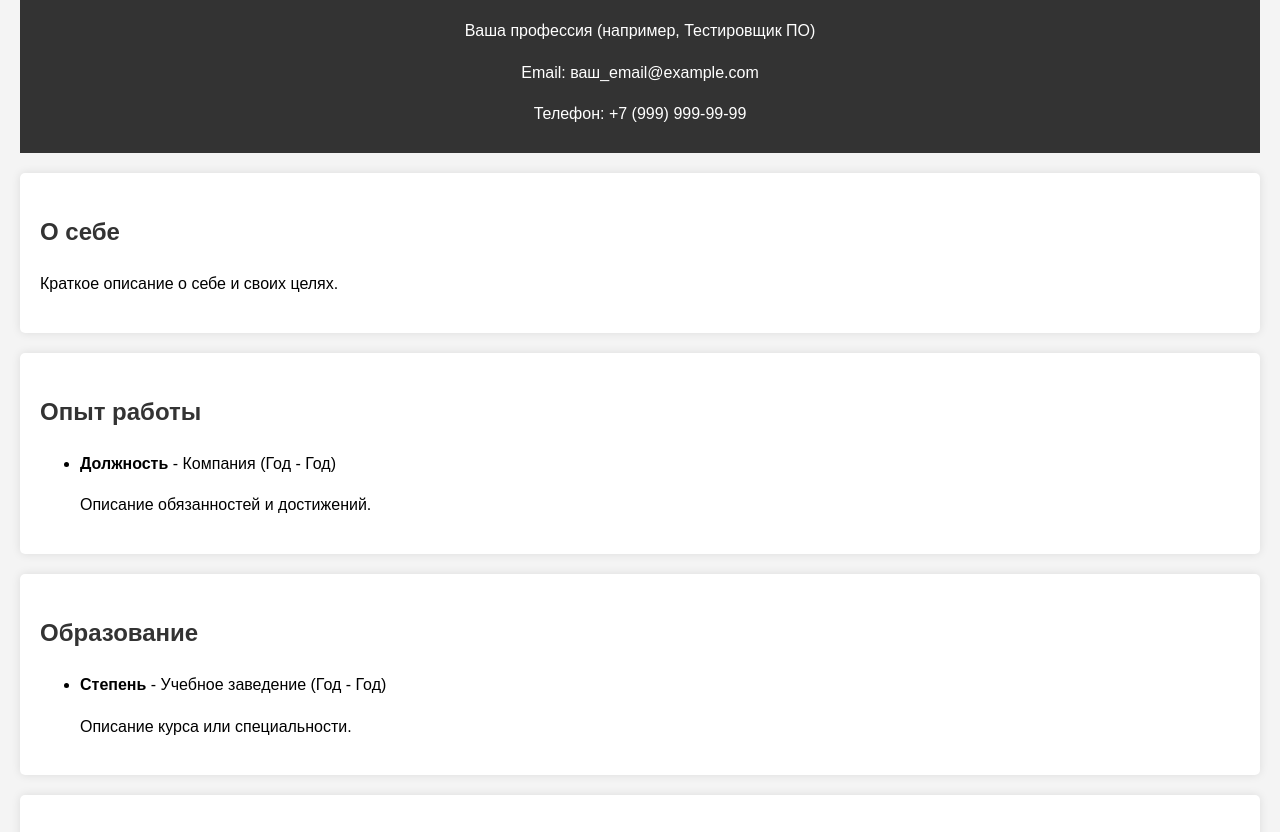
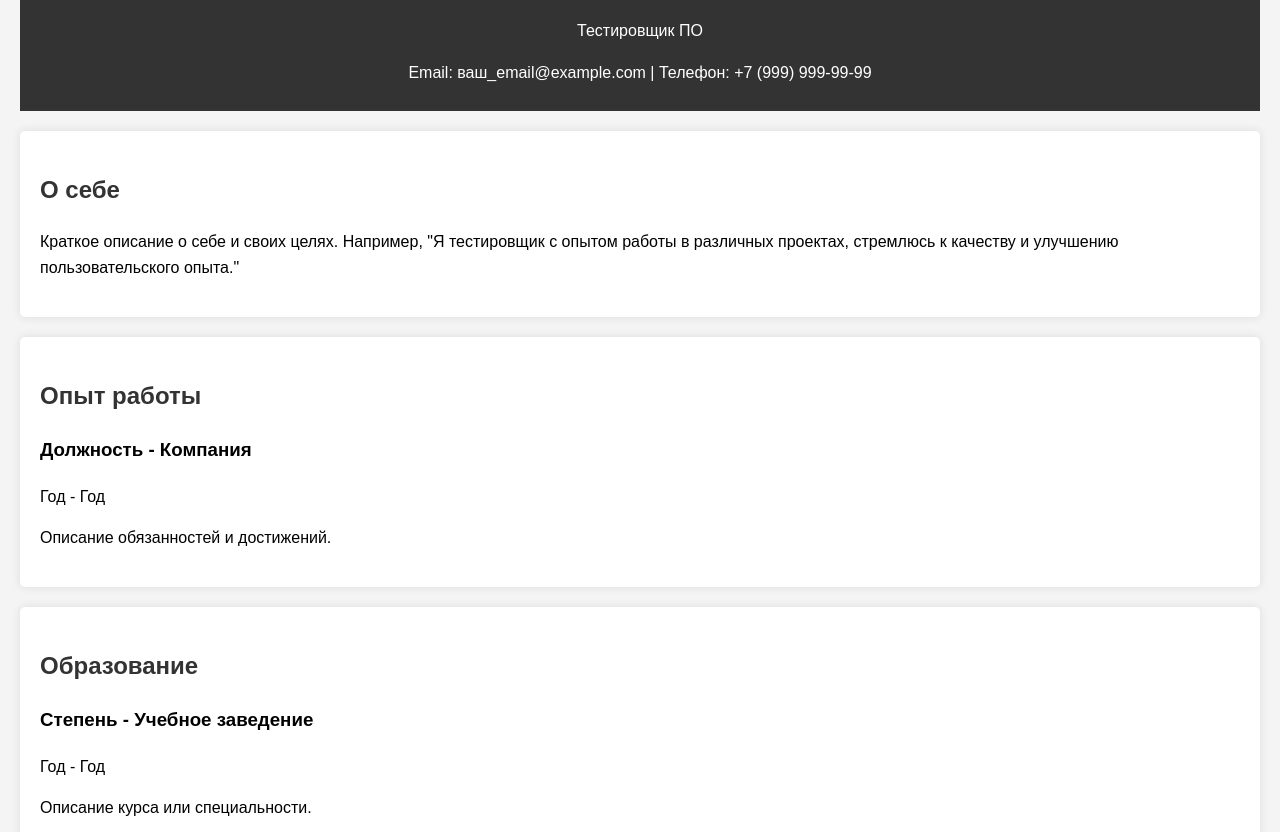
Before and after one commit to adjuvatique/adjuvatique, a plain HTML site: page index.html in a window 1280 px wide. Shown: the part 106-938 px from the top of the page. Drawn offline with Linux system fonts and the light colour scheme.

Commit message:
Update index.html

```diff
--- a/index.html
+++ b/index.html
@@ -4,40 +4,40 @@
     <meta charset="UTF-8">
     <meta name="viewport" content="width=device-width, initial-scale=1.0">
     <title>Резюме</title>
-    <link rel="stylesheet" href="styles.css"> <!-- Подключение CSS -->
+    <link rel="stylesheet" href="styles.css">
 </head>
 <body>
     <header>
+        <div class="container">
             <h1>Ваше Имя</h1>
-        <p>Ваша профессия (например, Тестировщик ПО)</p>
-        <p>Email: ваш_email@example.com</p>
-        <p>Телефон: +7 (999) 999-99-99</p>
+            <p>Тестировщик ПО</p>
+            <p>Email: ваш_email@example.com | Телефон: +7 (999) 999-99-99</p>
+        </div>
     </header>
-    <section>
+    <main class="container">
+        <section class="about">
             <h2>О себе</h2>
-        <p>Краткое описание о себе и своих целях.</p>
+            <p>Краткое описание о себе и своих целях. Например, "Я тестировщик с опытом работы в различных проектах, стремлюсь к качеству и улучшению пользовательского опыта."</p>
         </section>
-    <section>
+        <section class="experience">
             <h2>Опыт работы</h2>
-        <ul>
-            <li>
-                <strong>Должность</strong> - Компания (Год - Год)
+            <div class="job">
+                <h3>Должность - Компания</h3>
+                <p>Год - Год</p>
                 <p>Описание обязанностей и достижений.</p>
-            </li>
+            </div>
             <!-- Добавьте другие места работы -->
-        </ul>
         </section>
-    <section>
+        <section class="education">
             <h2>Образование</h2>
-        <ul>
-            <li>
-                <strong>Степень</strong> - Учебное заведение (Год - Год)
+            <div class="edu">
+                <h3>Степень - Учебное заведение</h3>
+                <p>Год - Год</p>
                 <p>Описание курса или специальности.</p>
-            </li>
+            </div>
             <!-- Добавьте другие учебные заведения -->
-        </ul>
         </section>
-    <section>
+        <section class="skills">
             <h2>Навыки</h2>
             <ul>
                 <li>Навык 1</li>
@@ -46,8 +46,11 @@
                 <!-- Добавьте другие навыки -->
             </ul>
         </section>
+    </main>
     <footer>
+        <div class="container">
             <p>Ссылки на ваши профили в социальных сетях или портфолио.</p>
+        </div>
     </footer>
 </body>
 </html>
```
Lines whose indentation alone changed are shown as unchanged.
